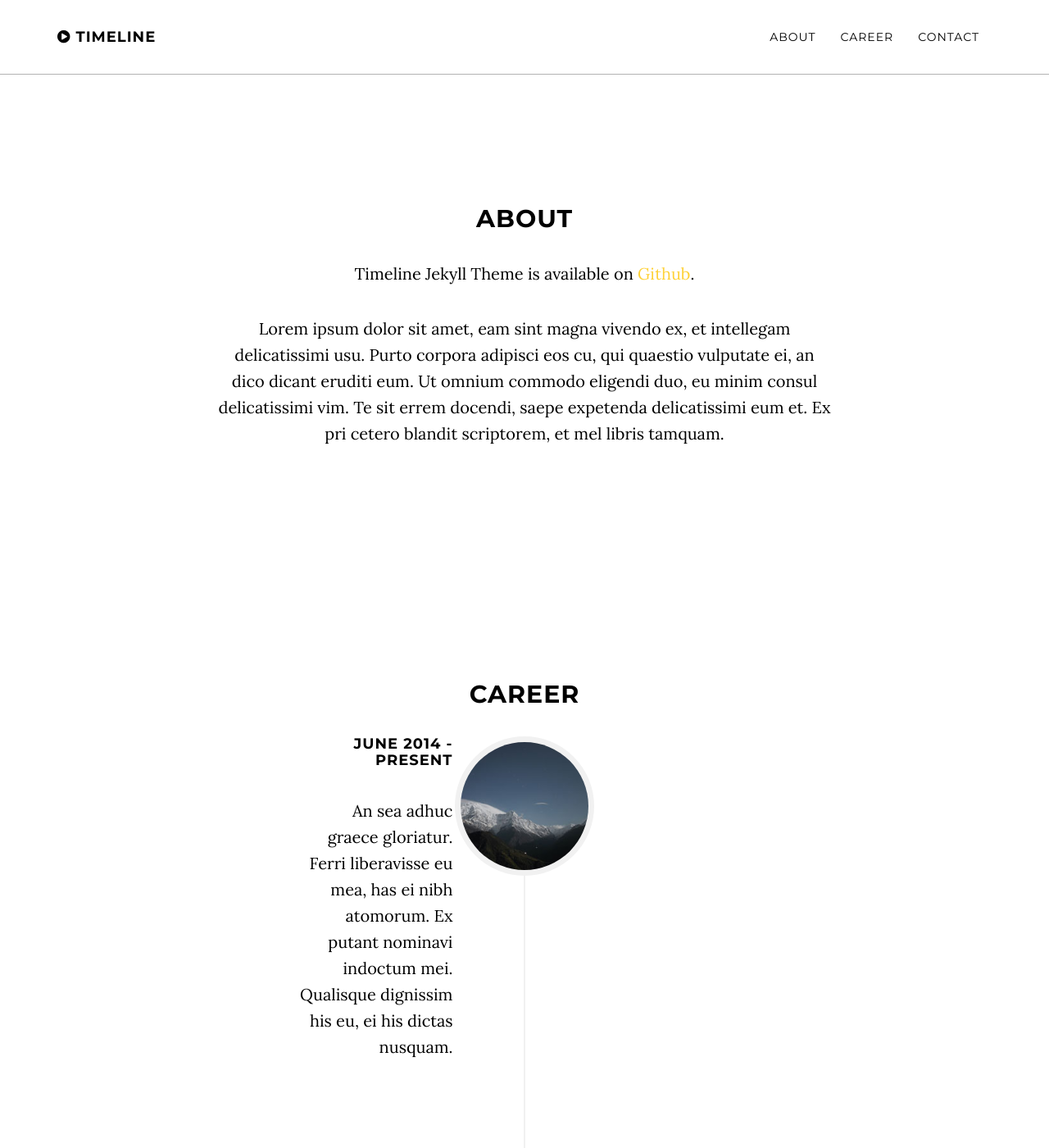
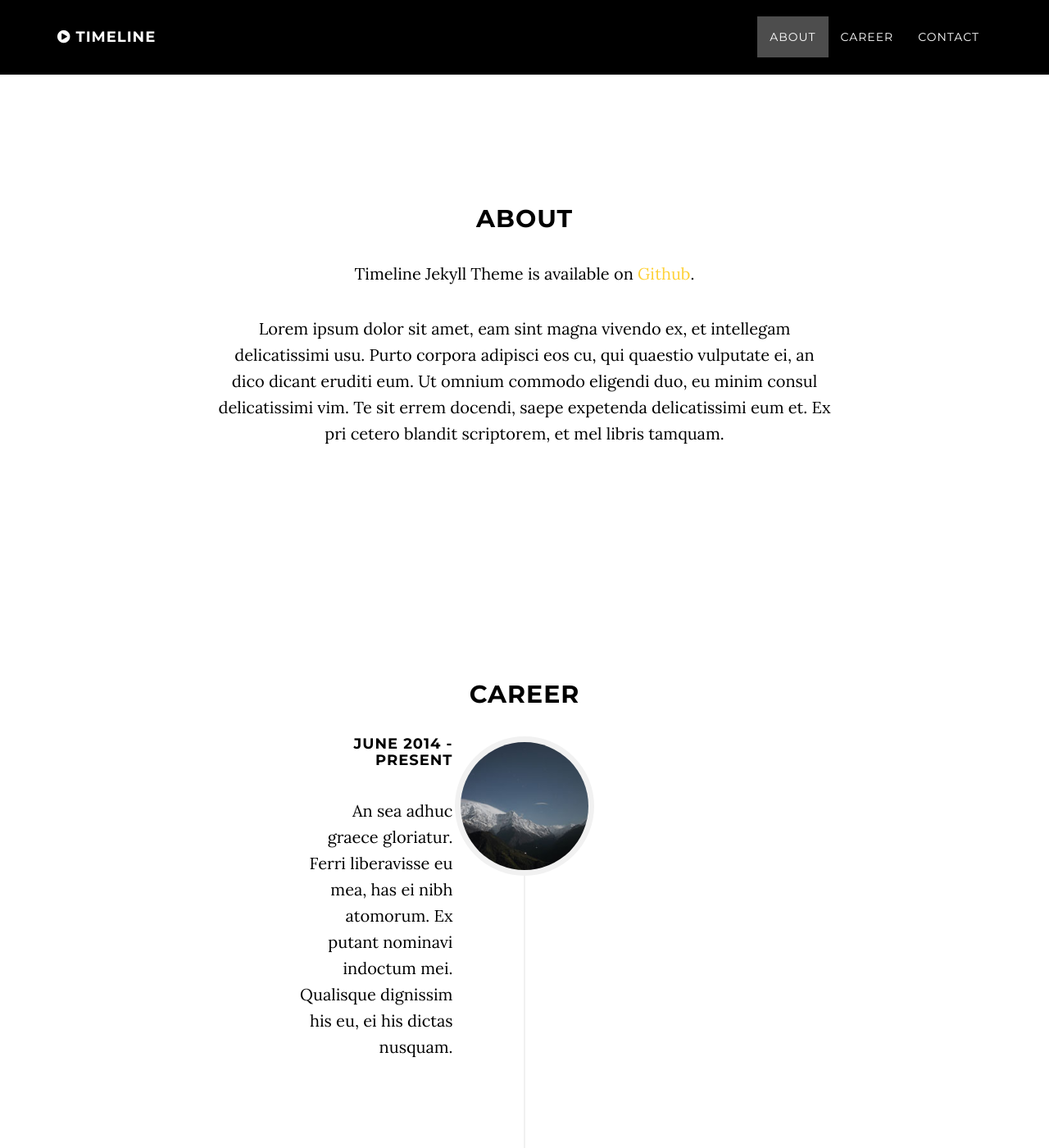
Before and after one commit to SavidDu/kirby_dev, a Jekyll site: the page built from index.html, in a window 1280 px wide and 1400 px high. Shown: the whole window at 82% size. Built offline with Jekyll 4.4.1, drawn with Linux system fonts in a browser that asks for light colours.

Commit message:
Update grayscale.css

```diff
--- a/css/grayscale.css
+++ b/css/grayscale.css
@@ -91,7 +91,7 @@ a:focus {
 }
 
 .navbar-custom a {
-    color: #000;
+    color: #fff;
 }
 
 .navbar-custom.top-nav-collapse a {
@@ -121,7 +121,7 @@ a:focus {
         padding: 20px 0;
         border-bottom: 1px solid rgba(0,0,0,.3);
         letter-spacing: 1px;
-        background: 0 0;
+        background: #000;
         -webkit-transition: background .5s ease-in-out,padding .5s ease-in-out;
         -moz-transition: background .5s ease-in-out,padding .5s ease-in-out;
         transition: background .5s ease-in-out,padding .5s ease-in-out;
```
